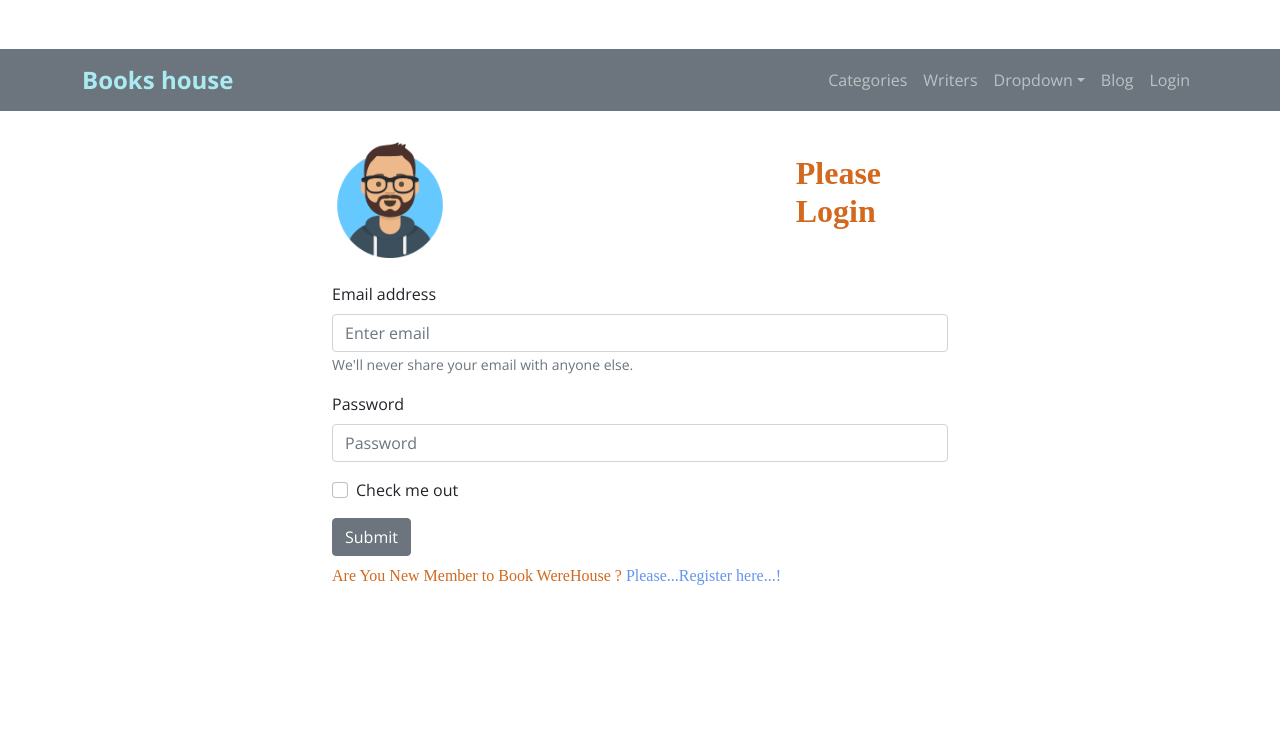
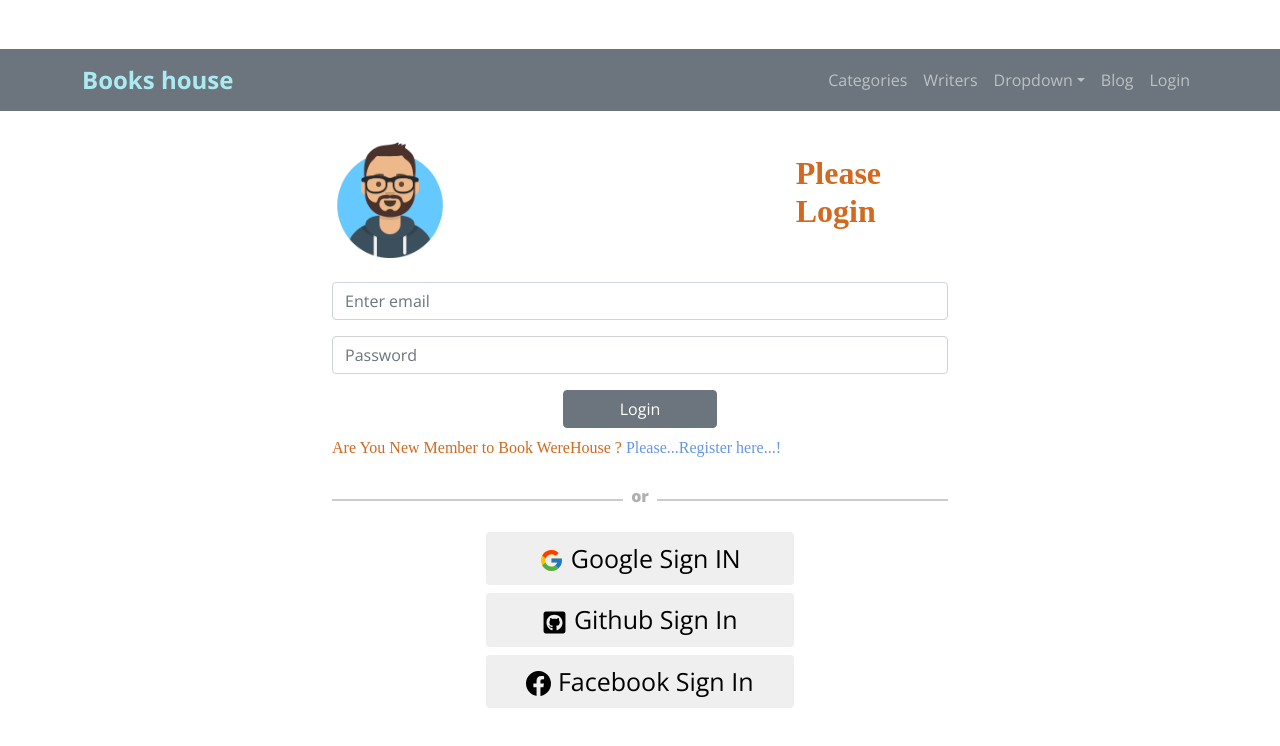
Before and after one commit to sabbir-hossen66/warehouse-management, a React (Create React App) app: page /login in a window 1280 px wide. Shown: the top 746 px of the page. Built offline with nearby package versions, Linux system fonts and the light colour scheme; no server answers.

Commit message:
social login emplement such as google,github,facebbok

```diff
--- a/package.json
+++ b/package.json
@@ -12,6 +12,7 @@
     "react-bootstrap": "^2.3.1",
     "react-dom": "^18.1.0",
     "react-firebase-hooks": "^5.0.3",
+    "react-icons": "^4.3.1",
     "react-router-dom": "^6.3.0",
     "react-scripts": "5.0.1",
     "web-vitals": "^2.1.4"
--- a/src/App.js
+++ b/src/App.js
@@ -2,12 +2,15 @@ import { Route, Routes } from 'react-router-dom';
 import './App.css';
 import Blog from './Pages/Blog/Blog';
 import CategoryDetail from './Pages/CategoryDetail/CategoryDetail';
+import CheckOut from './Pages/CheckOut/CheckOut/CheckOut';
 import Home from './Pages/Home/Home/Home';
 import Login from './Pages/Login/Login/Login';
 import Register from './Pages/Login/Register/Register';
+import Title from './Pages/Title/Title';
 import Header from './Pages/Shared/Header/Header';
 import NotFound from './Pages/Shared/NotFound/NotFound';
-import Title from './Pages/Title/Title';
+import RequireAuth from './Pages/Login/RequireAuth/RequireAuth';
+
 
 function App() {
   return (
@@ -20,8 +23,12 @@ function App() {
         <Route path='/category/:categoryId' element={<CategoryDetail></CategoryDetail>}></Route>
         <Route path='/blog' element={<Blog></Blog>}></Route>
         <Route path='/login' element={<Login></Login>}></Route>
+        <Route path='/checkout' element={
+          <RequireAuth>
+            <CheckOut></CheckOut>
+          </RequireAuth>
+        }></Route>
         <Route path='/register' element={<Register></Register>}></Route>
-
         <Route path='*' element={<NotFound></NotFound>}></Route>
       </Routes>
 
--- a/src/Pages/CategoryDetail/CategoryDetail.css
+++ b/src/Pages/CategoryDetail/CategoryDetail.css
@@ -0,0 +1,13 @@
+.checkout-button {
+    background-color: #0dcaf0;
+    font-weight: 600;
+    box-shadow: 0 9px gainsboro;
+    color: white;
+    padding: 0.5rem;
+    border: none;
+    border-radius: 00.25rem;
+}
+
+.checkout-button:hover {
+    background-color: #1099b4;
+}
--- a/src/Pages/CategoryDetail/CategoryDetail.js
+++ b/src/Pages/CategoryDetail/CategoryDetail.js
@@ -1,12 +1,26 @@
-import React from 'react';
-import { useParams } from 'react-router-dom';
+import React, { useState } from 'react';
+import { Link, useParams } from 'react-router-dom';
 import './CategoryDetail.css'
 
 const CategoryDetail = () => {
     const { categoryId } = useParams();
+    const [category, setCategory] = useState({});
+    console.log(category);
+    const url = `http://localhost:3000/category/${categoryId}`
+
+    fetch(url)
+        .then(res => res.json())
+        .then(data => setCategory(data))
+
+
     return (
         <div>
             <h2>welcome to detail: {categoryId}</h2>
+            <div className='text-center'>
+                <Link to="/checkout">
+                    <button className='checkout-button'>Checkout</button>
+                </Link>
+            </div>
         </div>
     );
 };
--- /dev/null
+++ b/src/Pages/CheckOut/CheckOut/CheckOut.js
@@ -0,0 +1,12 @@
+import React from 'react';
+import './CheckOut.css'
+
+const CheckOut = () => {
+    return (
+        <div>
+            <h2>checkout</h2>
+        </div>
+    );
+};
+
+export default CheckOut;
--- a/src/Pages/Login/Login/Login.js
+++ b/src/Pages/Login/Login/Login.js
@@ -2,24 +2,35 @@ import React, { useRef } from 'react';
 import { Button, Form } from 'react-bootstrap';
 import './Login.css'
 import login from '../../../images/login-photo.png'
-import { Link, useNavigate } from 'react-router-dom';
+import { Link, useLocation, useNavigate } from 'react-router-dom';
 import { useSignInWithEmailAndPassword } from 'react-firebase-hooks/auth';
 import auth from '../../../firebase.init';
+import SocialLogin from '../SocialLogin/SocialLogin';
 
 const Login = () => {
     const emailRef = useRef('');
     const passwordRef = useRef('');
     const navigate = useNavigate();
+    const location = useLocation();
+    let from = location.state?.pathname || "/"
 
+    let errorElement;
     const [
         signInWithEmailAndPassword,
         user,
         loading,
         error,
     ] = useSignInWithEmailAndPassword(auth);
+    if (error) {
+
+        errorElement =
+            <p className='text-danger'>Error: {error?.message}</p>
+
+
+    }
 
     if (user) {
-        navigate('/home');
+        navigate(from, { replace: true });
     }
 
     const handleSubmit = event => {
@@ -44,25 +55,22 @@ const Login = () => {
             </div>
             <Form onSubmit={handleSubmit}>
                 <Form.Group className="mb-3" controlId="formBasicEmail">
-                    <Form.Label>Email address</Form.Label>
+
                     <Form.Control ref={emailRef} type="email" placeholder="Enter email" required />
                     <Form.Text className="text-muted">
-                        We'll never share your email with anyone else.
                     </Form.Text>
                 </Form.Group>
-
                 <Form.Group className="mb-3" controlId="formBasicPassword">
-                    <Form.Label>Password</Form.Label>
                     <Form.Control ref={passwordRef} type="password" placeholder="Password" required />
                 </Form.Group>
-                <Form.Group className="mb-3" controlId="formBasicCheckbox">
-                    <Form.Check type="checkbox" label="Check me out" />
-                </Form.Group>
-                <Button variant="secondary" type="submit">
-                    Submit
+
+                <Button className='d-block mx-auto w-25 mb-2' variant="secondary" type="submit">
+                    Login
                 </Button>
             </Form>
+            {errorElement}
             <p className='paragraph mt-2'>Are You New Member to Book WereHouse ? <Link to='/register' className='new-color pe-auto text-decoration-none' onClick={navigateRegister}>Please...Register here...!</Link></p>
+            <SocialLogin></SocialLogin>
         </div>
     );
 };
--- a/src/Pages/Login/Register/Register.js
+++ b/src/Pages/Login/Register/Register.js
@@ -4,6 +4,7 @@ import register from '../../../images/register (1).png'
 import { Link, useNavigate } from 'react-router-dom';
 import { useCreateUserWithEmailAndPassword } from 'react-firebase-hooks/auth';
 import auth from '../../../firebase.init';
+import SocialLogin from '../SocialLogin/SocialLogin';
 
 
 
@@ -45,9 +46,10 @@ const Register = () => {
                 <input type="text" name="name" id="" placeholder='your name' />
                 <input type="email" name="email" id="" placeholder='your email' required />
                 <input type="password" name="password" id="" placeholder='your password' required />
-                <input style={{ backgroundColor: "#6c757d", color: "white", border: "none", fontWeight: "bold", padding: "0.5rem" }} type="submit" value="Register" />
+                <input className='submit-button' style={{ backgroundColor: "#6c757d", color: "white", border: "none", fontWeight: "bold", padding: "2" }} type="submit" value="Register" />
             </form>
             <p className='paragraph mt-2'>Already have an account ? <Link to='/login' className='new-color pe-auto text-decoration-none' onClick={navigateLogin}>Please...Log In here...!</Link></p>
+            <SocialLogin></SocialLogin>
         </div>
 
     );
--- a/src/Pages/Login/RequireAuth/RequireAuth.js
+++ b/src/Pages/Login/RequireAuth/RequireAuth.js
@@ -8,7 +8,8 @@ const RequireAuth = ({ children }) => {
     const [user] = useAuthState(auth);
     const location = useLocation();
     if (!user) {
-        <Navigate to="/login" state={{ from: location }} replace />;
+
+        return <Navigate to="/login" state={{ from: location }} replace />;
     }
     return children;
 };
--- /dev/null
+++ b/src/Pages/Login/SocialLogin/SocialLogin.css
@@ -0,0 +1,19 @@
+.paragraph-or {
+    background-color: rgba(128, 128, 128, 0.404);
+    padding: 1px;
+}
+
+.text-style {
+    font-weight: 800;
+    color: rgba(169, 169, 169, 0.925);
+}
+
+.google-button {
+    border: none;
+    padding: 0.50rem;
+    border-radius: 0.25rem;
+}
+
+.google-button:hover {
+    background-color: skyblue;
+}
--- /dev/null
+++ b/src/Pages/Login/SocialLogin/SocialLogin.js
@@ -0,0 +1,45 @@
+import React from 'react';
+import './SocialLogin.css'
+import { FcGoogle } from 'react-icons/fc';
+import { BsFacebook } from 'react-icons/bs'
+import { FaGithubSquare } from 'react-icons/fa'
+import { useSignInWithGithub, useSignInWithGoogle } from 'react-firebase-hooks/auth';
+import auth from '../../../firebase.init';
+import { useNavigate } from 'react-router-dom';
+const SocialLogin = () => {
+    const [signInWithGoogle, user, loading, error] = useSignInWithGoogle(auth);
+    const [signInWithGithub, user1, loading1, error1] = useSignInWithGithub(auth);
+    const navigate = useNavigate();
+    let errorElement;
+    if (error || error1) {
+
+        errorElement =
+            <p className='text-danger'>Error: {error?.message} {error1?.message}</p>
+
+
+    }
+
+    if (user || user1) {
+        navigate('/home');
+    }
+
+    return (
+        <div>
+            <div className='d-flex align-items-center'>
+                <div style={{ height: "1px" }} className='paragraph-or w-50'></div>
+                <p className='text-style mt-2 px-2'>or</p>
+                <div style={{ height: "1px" }} className='paragraph-or w-50'></div>
+            </div>
+            {errorElement}
+            <button
+                onClick={() => signInWithGoogle()}
+                className='google-button w-50 d-block mx-auto my-2' ><span style={{ fontSize: "25px" }}><FcGoogle></FcGoogle> Google Sign IN</span></button>
+            <button
+                onClick={() => signInWithGithub()}
+                className='google-button w-50 d-block mx-auto my-2' ><span style={{ fontSize: "25px" }}><FaGithubSquare></FaGithubSquare> Github Sign In</span></button>
+            <button className='google-button w-50 d-block mx-auto' ><span style={{ fontSize: "25px" }}><BsFacebook></BsFacebook> Facebook Sign In</span></button>
+        </div>
+    );
+};
+
+export default SocialLogin;
--- a/src/Pages/Shared/Header/Header.js
+++ b/src/Pages/Shared/Header/Header.js
@@ -1,15 +1,28 @@
+import { signOut } from 'firebase/auth';
 import React from 'react';
 import { Container, Nav, Navbar, NavDropdown } from 'react-bootstrap';
+import { useAuthState } from 'react-firebase-hooks/auth';
 import { Link } from 'react-router-dom';
+import auth from '../../../firebase.init';
 import '../Header/Header.css'
+import myphoto from '../../../images/gg phto.jpg'
 
 
 const Header = () => {
+    const [user] = useAuthState(auth);
+    console.log(user);
+
+    const handleSignOut = () => {
+        signOut(auth);
+    }
     return (
-        //
+
         <>
+
             <Navbar collapseOnSelect expand="lg" sticky='top' bg="secondary" variant="dark">
+
                 <Container>
+
                     <Navbar.Brand as={Link} to="/">
                         <span style={{ color: "#aaebf2", fontWeight: "bolder", fontSize: "larger" }}>Books house</span>
                     </Navbar.Brand>
@@ -27,10 +40,20 @@ const Header = () => {
                             </NavDropdown>
                         </Nav>
                         <Nav>
-                            <Nav.Link as={Link} to="/blog">Blog</Nav.Link>
-                            <Nav.Link as={Link} to="/login">
-                                Login
-                            </Nav.Link>
+                            <Nav.Link as={Link} to="blog">Blog</Nav.Link>
+                            {
+
+                                user ?
+
+                                    <button onClick={handleSignOut} className='btn btn-link text-white text-decoration-none rounded'>
+                                        sign out
+                                    </button>
+                                    :
+                                    <Nav.Link as={Link} to="/login">
+                                        Login
+                                    </Nav.Link>
+
+                            }
                         </Nav>
                     </Navbar.Collapse>
                 </Container>
```
Also changed, not shown: src/Pages/CheckOut/CheckOut/CheckOut.css (added), src/images/gg phto.jpg (added), 1 other file (tests, documents, lock files or other folders).
